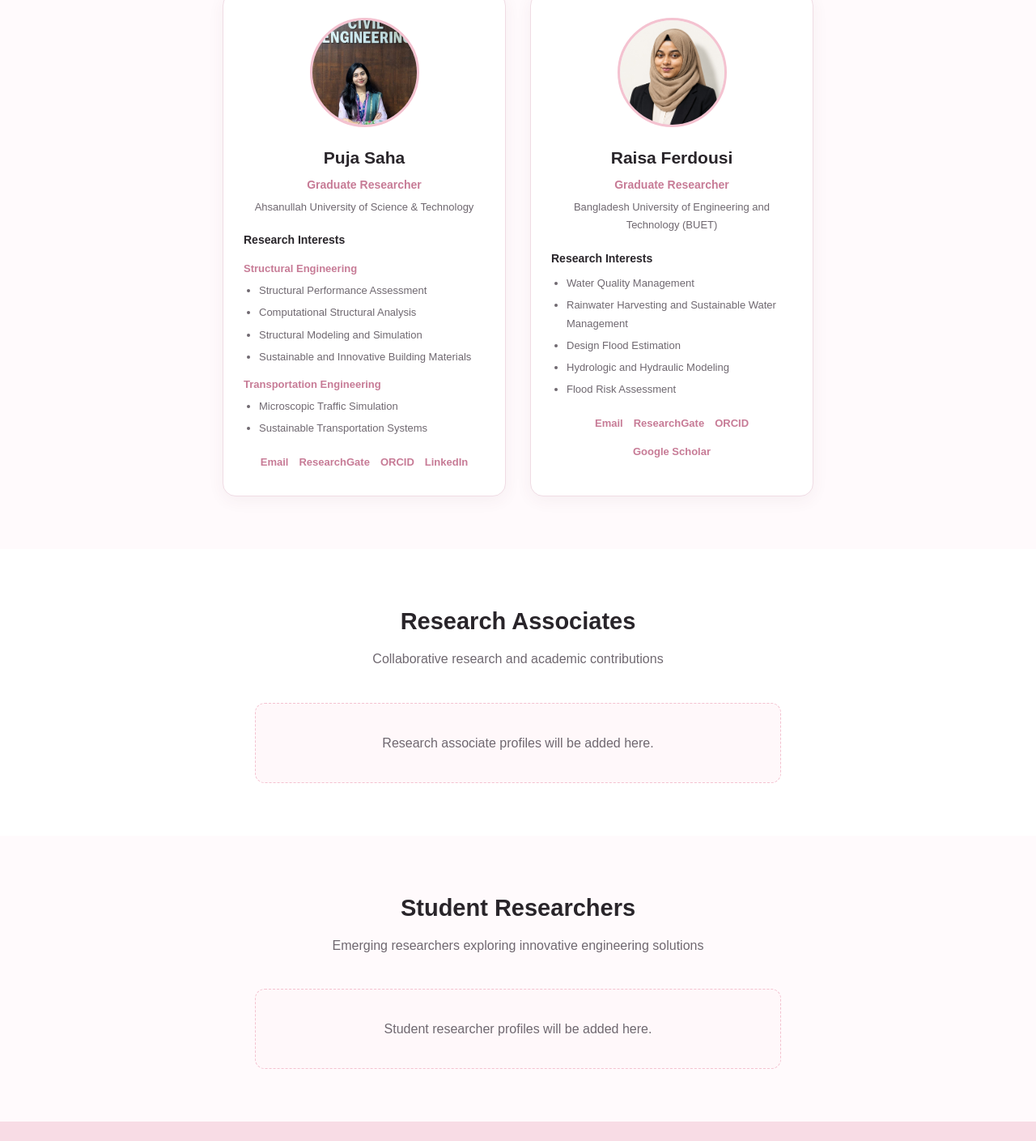
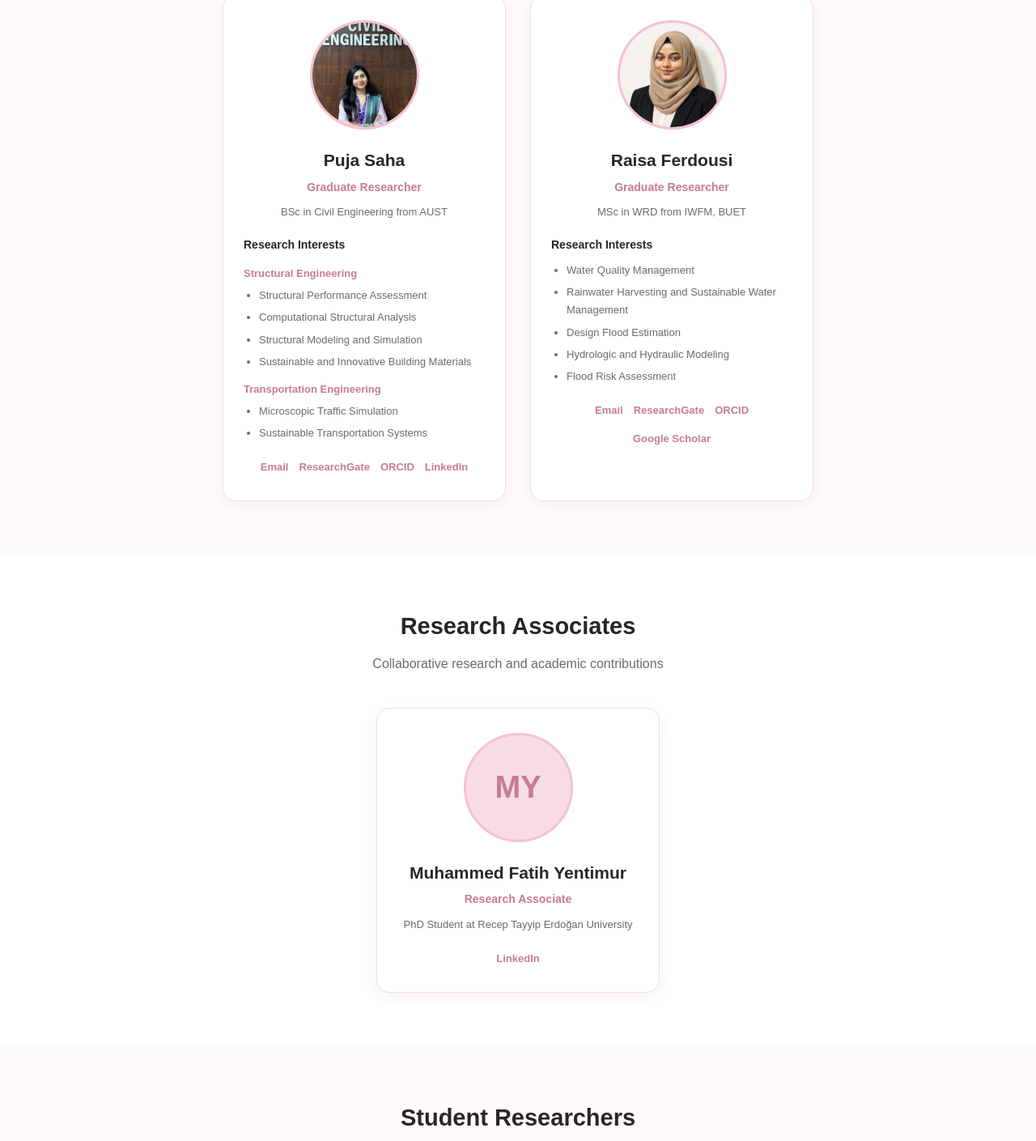
Before and after one commit to pujasahapuja302-bot/nexciv-website, a plain HTML site: page team.html in a window 1280 px wide. Shown: the part 1292-2701 px from the top of the page at 81% size. Drawn offline with Linux system fonts and the light colour scheme.

Commit message:
Update team.html

```diff
--- a/team.html
+++ b/team.html
@@ -138,6 +138,17 @@
             object-position: center;
         }
 
+        .profile-placeholder {
+            width: 100%;
+            height: 100%;
+            display: flex;
+            justify-content: center;
+            align-items: center;
+            color: var(--pink);
+            font-size: 38px;
+            font-weight: bold;
+        }
+
         .team-card h3 {
             font-size: 21px;
             margin-bottom: 4px;
@@ -152,7 +163,7 @@
         .university {
             color: var(--gray);
             font-size: 13px;
-            margin: 5px 0 18px;
+            margin: 8px 0 18px;
         }
 
         .interests {
@@ -275,7 +286,7 @@
     </nav>
 </header>
 
-<!-- Hero Section -->
+<!-- Hero -->
 <section class="hero">
     <h1>Meet Our Team</h1>
 
@@ -284,6 +295,7 @@
         advancing multidisciplinary research at NEXCIV.
     </p>
 </section>
+
 
 <!-- Academic Advisors -->
 <section class="team-section">
@@ -311,7 +323,7 @@
             <div class="designation">Academic Advisor</div>
 
             <div class="university">
-                Ahsanullah University of Science &amp; Technology (AUST)
+                Professor at Ahsanullah University of Science &amp; Technology (AUST)
             </div>
 
             <div class="profile-links">
@@ -321,17 +333,17 @@
                 </a>
 
                 <a href="https://www.aust.edu/ce/faculty_member/prof_dr_md_mahmudur_rahman"
-                   target="_blank">
+                   target="_blank" rel="noopener noreferrer">
                     Faculty Profile
                 </a>
 
                 <a href="https://scholar.google.com/citations?user=g4p-xCcAAAAJ&amp;hl=en"
-                   target="_blank">
+                   target="_blank" rel="noopener noreferrer">
                     Google Scholar
                 </a>
 
                 <a href="https://www.researchgate.net/profile/Md-Rahman-1294?ev=hdr_xprf"
-                   target="_blank">
+                   target="_blank" rel="noopener noreferrer">
                     ResearchGate
                 </a>
 
@@ -340,6 +352,7 @@
 
     </div>
 </section>
+
 
 <!-- Graduate Researchers -->
 <section class="team-section" style="background: #FFFAFC;">
@@ -370,7 +383,7 @@
             <div class="designation">Graduate Researcher</div>
 
             <div class="university">
-                Ahsanullah University of Science &amp; Technology
+                BSc in Civil Engineering from AUST
             </div>
 
             <div class="interests">
@@ -409,22 +422,23 @@
                 </a>
 
                 <a href="https://www.researchgate.net/profile/Puja-Saha-23"
-                   target="_blank">
+                   target="_blank" rel="noopener noreferrer">
                     ResearchGate
                 </a>
 
                 <a href="https://orcid.org/0009-0001-3698-7092"
-                   target="_blank">
+                   target="_blank" rel="noopener noreferrer">
                     ORCID
                 </a>
 
                 <a href="https://www.linkedin.com/in/puja-saha-ce/"
-                   target="_blank">
+                   target="_blank" rel="noopener noreferrer">
                     LinkedIn
                 </a>
 
             </div>
         </div>
+
 
         <!-- Raisa Ferdousi -->
         <div class="team-card">
@@ -442,7 +456,7 @@
             <div class="designation">Graduate Researcher</div>
 
             <div class="university">
-                Bangladesh University of Engineering and Technology (BUET)
+                MSc in WRD from IWFM, BUET
             </div>
 
             <div class="interests">
@@ -472,17 +486,17 @@
                 </a>
 
                 <a href="http://researchgate.net/profile/Raisa-Ferdousi?ev=hdr_xprf"
-                   target="_blank">
+                   target="_blank" rel="noopener noreferrer">
                     ResearchGate
                 </a>
 
                 <a href="https://orcid.org/0009-0008-0676-610X"
-                   target="_blank">
+                   target="_blank" rel="noopener noreferrer">
                     ORCID
                 </a>
 
                 <a href="https://scholar.google.com/citations?user=lUu-dsQAAAAJ"
-                   target="_blank">
+                   target="_blank" rel="noopener noreferrer">
                     Google Scholar
                 </a>
 
@@ -492,6 +506,7 @@
     </div>
 </section>
 
+
 <!-- Research Associates -->
 <section class="team-section">
 
@@ -500,17 +515,47 @@
         <p>Collaborative research and academic contributions</p>
     </div>
 
-    <div class="placeholder">
-        Research associate profiles will be added here.
+    <div class="team-grid">
+
+        <!-- Muhammed Fatih Yentimur -->
+        <div class="team-card">
+
+            <div class="profile-image-wrapper">
+                <div class="profile-placeholder">
+                    MY
+                </div>
+            </div>
+
+            <h3>Muhammed Fatih Yentimur</h3>
+
+            <div class="designation">Research Associate</div>
+
+            <div class="university">
+                PhD Student at Recep Tayyip Erdoğan University
+            </div>
+
+            <div class="profile-links">
+
+                <a href="https://www.linkedin.com/in/muhammed-fatih-yentimur-a69b64142/"
+                   target="_blank" rel="noopener noreferrer">
+                    LinkedIn
+                </a>
+
+            </div>
+
+        </div>
+
     </div>
 
 </section>
+
 
 <!-- Student Researchers -->
 <section class="team-section" style="background: #FFFAFC;">
 
     <div class="section-heading">
         <h2>Student Researchers</h2>
+
         <p>
             Emerging researchers exploring innovative
             engineering solutions
@@ -522,6 +567,7 @@
     </div>
 
 </section>
+
 
 <!-- Collaboration -->
 <section class="collaboration">
@@ -536,6 +582,7 @@
 
 </section>
 
+
 <!-- Footer -->
 <footer>
     © 2026 NEXCIV | Next-Generation Civil Engineering Research Laboratory
```
